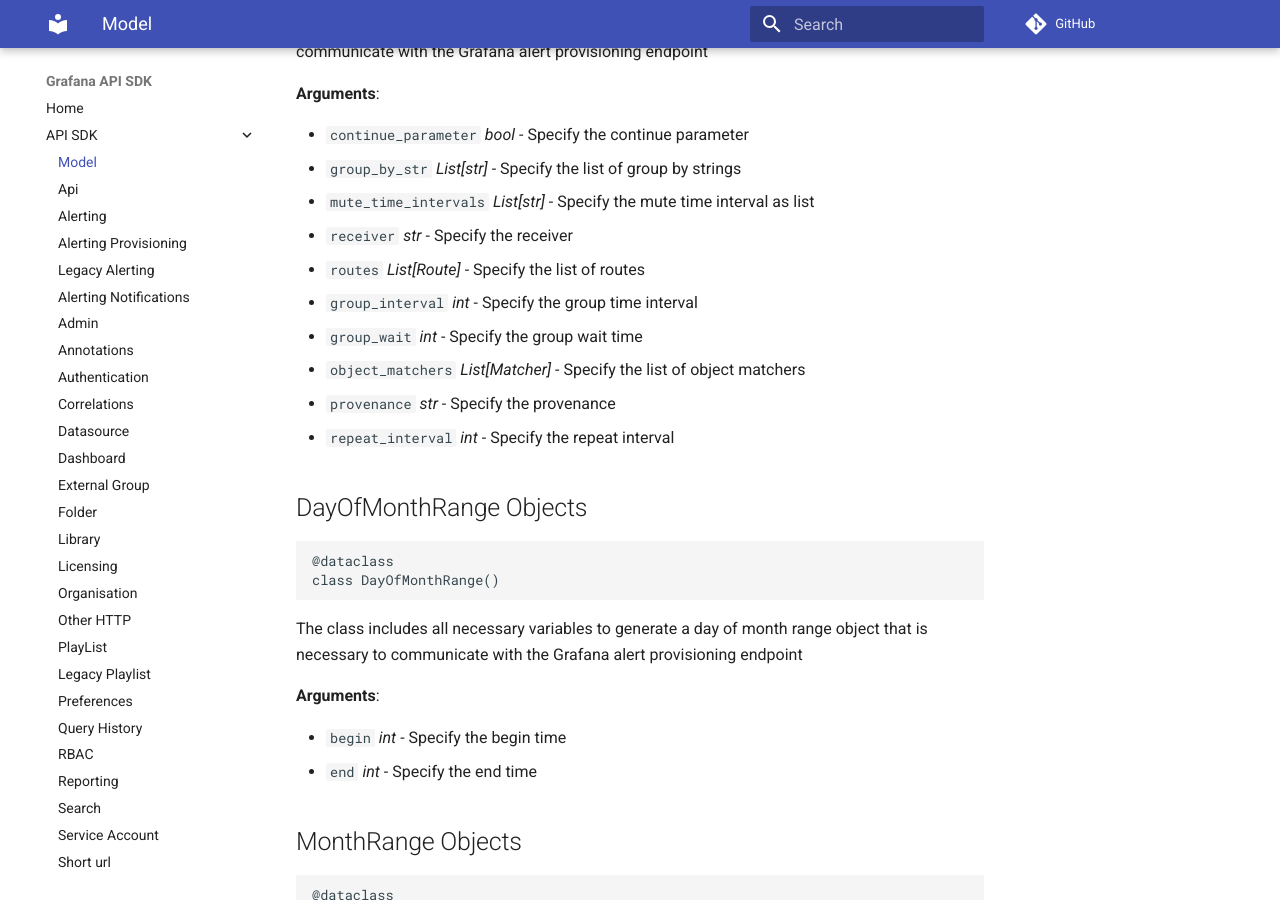
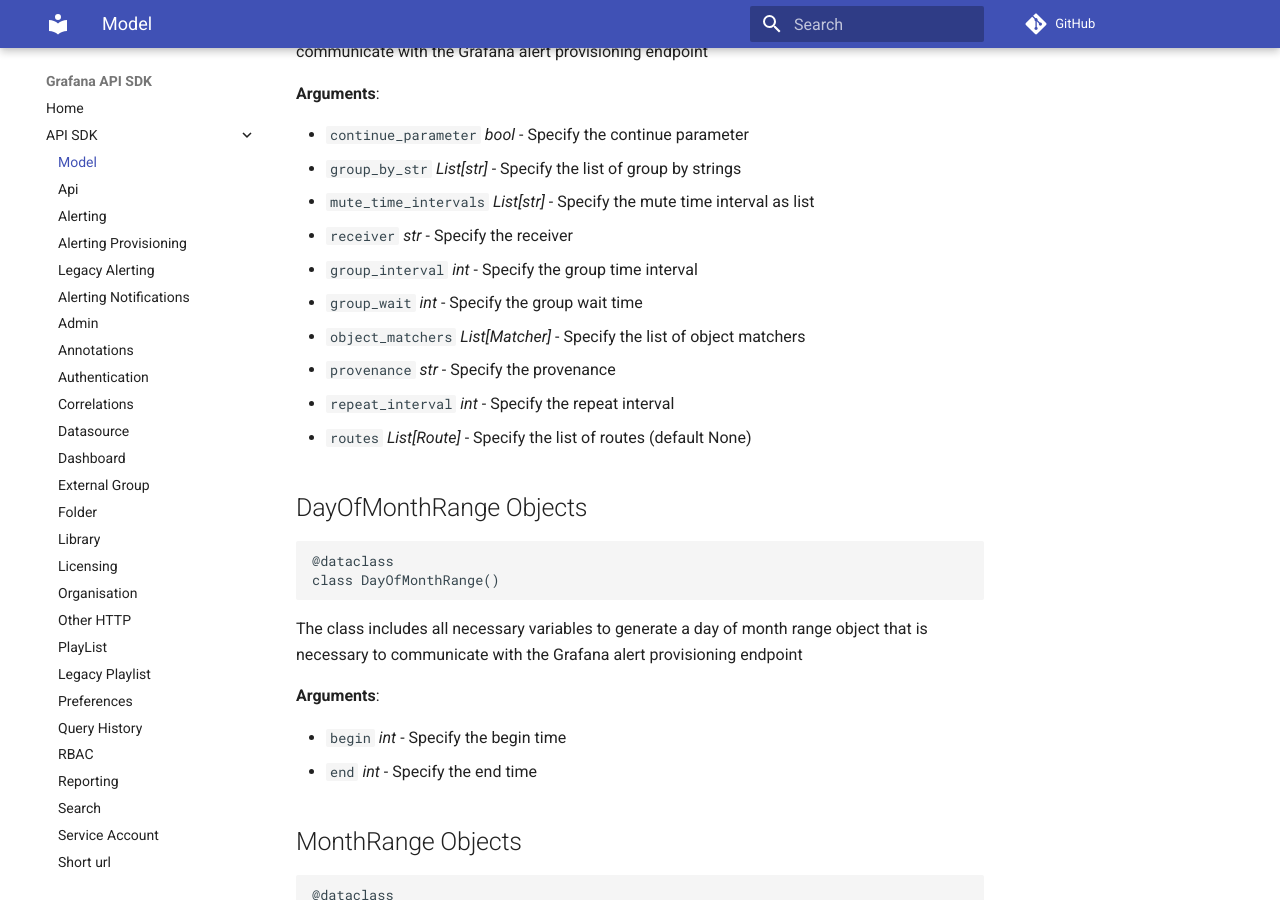
Before and after one commit to ZPascal/grafana_api_sdk, an MkDocs documentation site: the page built from docs/content/grafana_api/model.md, in a window 1280 px wide and 900 px high, scrolled down 7273 px. Built offline with MkDocs 1.6.1 and Material for MkDocs 9.7.7, drawn with Linux system fonts in a browser that asks for light colours; comment, search, counter and statistics services are not loaded.

```diff
--- a/docs/content/grafana_api/model.md
+++ b/docs/content/grafana_api/model.md
@@ -300,12 +300,12 @@ The class includes all necessary variables to generate an alert rule route that
 - `group_by_str` _List[str]_ - Specify the list of group by strings
 - `mute_time_intervals` _List[str]_ - Specify the mute time interval as list
 - `receiver` _str_ - Specify the receiver
-- `routes` _List[Route]_ - Specify the list of routes
 - `group_interval` _int_ - Specify the group time interval
 - `group_wait` _int_ - Specify the group wait time
 - `object_matchers` _List[Matcher]_ - Specify the list of object matchers
 - `provenance` _str_ - Specify the provenance
 - `repeat_interval` _int_ - Specify the repeat interval
+- `routes` _List[Route]_ - Specify the list of routes (default None)
 
 <a id="model.DayOfMonthRange"></a>
 
```
Also changed, not shown: docs/coverage.svg.
